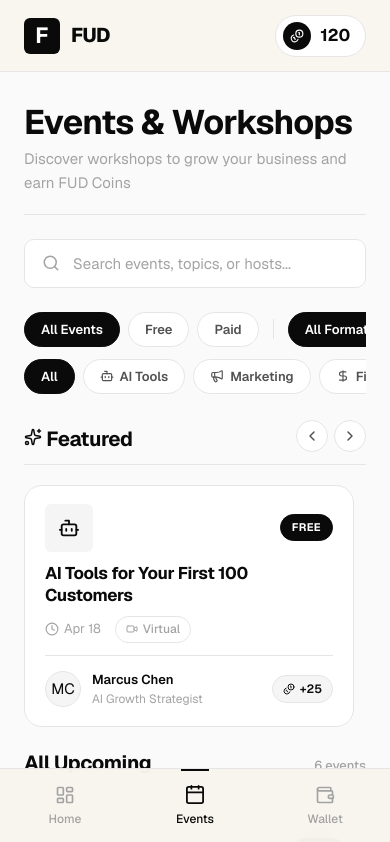
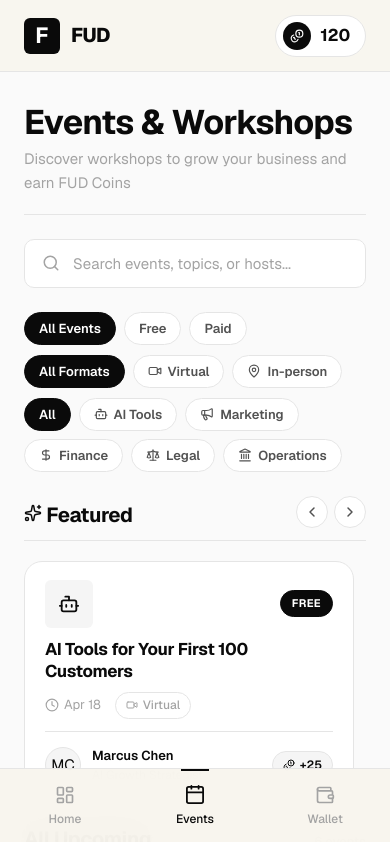
Before and after one commit to siddhikotre/fud-wireframe, a React (Vite) app: page /events in a window 390 px wide. Shown: the top 842 px of the page. Built offline with nearby package versions, Linux system fonts and the light colour scheme.

Commit message:
feat: responsive filter chips — wrap naturally instead of horizontal scroll

```diff
--- a/src/App.css
+++ b/src/App.css
@@ -950,20 +950,15 @@
 
 .filter-row {
   display: flex;
+  flex-wrap: wrap;
   gap: 8px;
-  overflow-x: auto;
-  scrollbar-width: none;
-  -webkit-overflow-scrolling: touch;
-  padding-bottom: 2px;
-}
-
-.filter-row::-webkit-scrollbar { display: none; }
+}
 
 .filter-chip {
   display: inline-flex;
   align-items: center;
   gap: 6px;
-  padding: 8px 16px;
+  padding: 7px 14px;
   border-radius: var(--radius-full);
   font-size: 13px;
   font-weight: 600;
@@ -976,6 +971,12 @@
   flex-shrink: 0;
 }
 
+@media (min-width: 768px) {
+  .filter-chip {
+    padding: 8px 16px;
+  }
+}
+
 .filter-chip:hover {
   border-color: var(--border-hover);
   color: var(--text-primary);
@@ -987,15 +988,7 @@
   border-color: var(--text-primary);
 }
 
-.filter-divider {
-  display: inline-block;
-  width: 1px;
-  height: 20px;
-  background: var(--border);
-  margin: 0 6px;
-  align-self: center;
-  flex-shrink: 0;
-}
+.filter-divider { display: none; }
 
 .clear-filters {
   display: inline-flex;
--- a/src/pages/Events.jsx
+++ b/src/pages/Events.jsx
@@ -110,8 +110,8 @@ export default function Events() {
 
       {/* Filters */}
       <div className="events-filters animate-in" style={{ animationDelay: '120ms' }}>
-        {/* Type + Format filter row */}
-        <div className="filter-row type-filters">
+        {/* Type filters */}
+        <div className="filter-row">
           {typeFilters.map(f => (
             <button
               key={f.key}
@@ -121,7 +121,10 @@ export default function Events() {
               {f.label}
             </button>
           ))}
-          <span className="filter-divider" aria-hidden="true" />
+        </div>
+
+        {/* Format filters */}
+        <div className="filter-row">
           {formatFilters.map(f => {
             const FIcon = f.icon;
             return (
```
